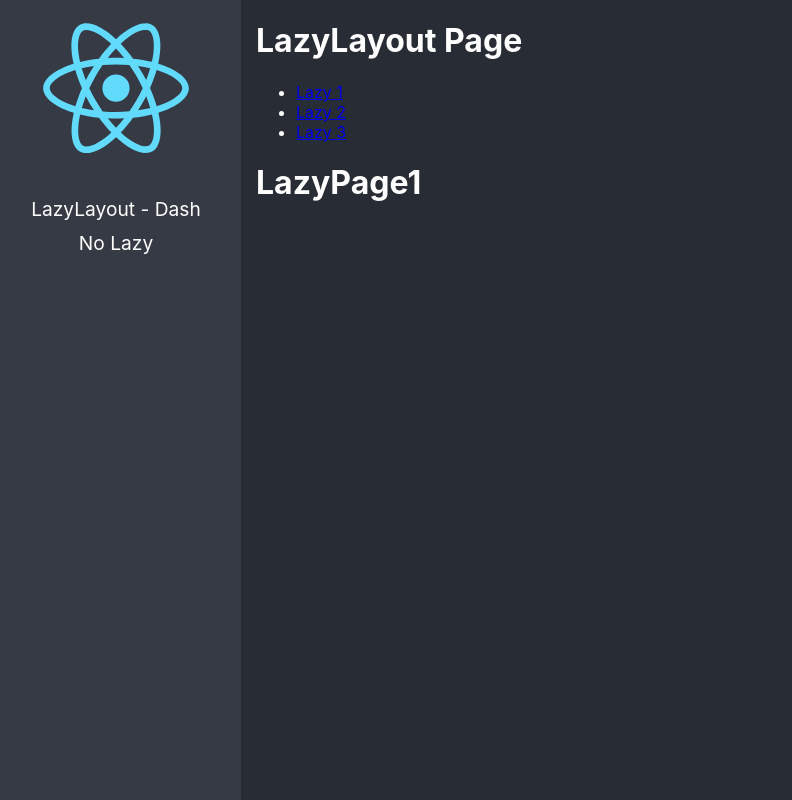
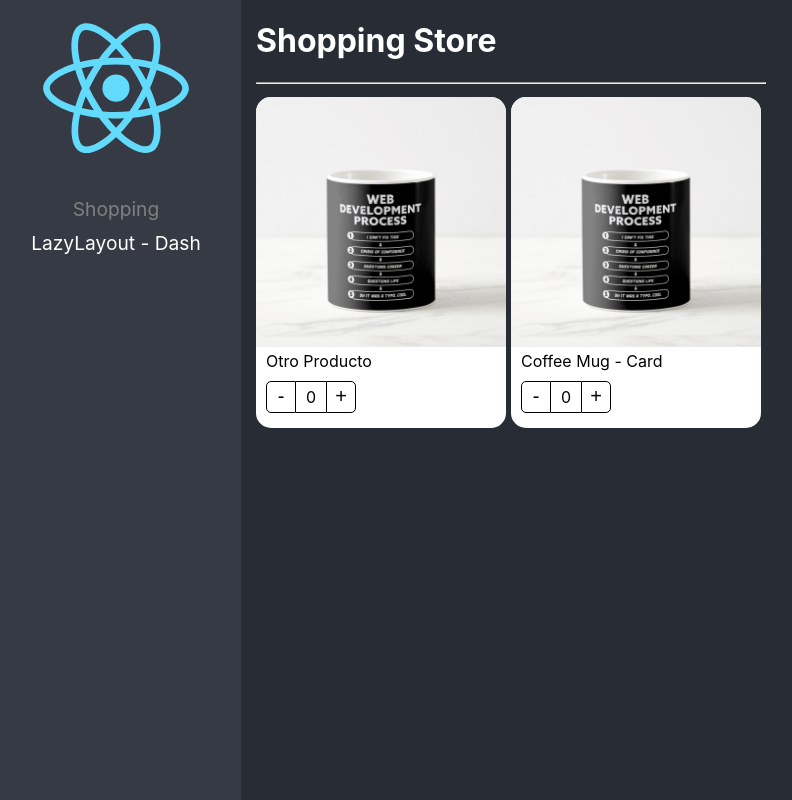
Before and after one commit to giselars/react-ts, a React (Create React App) app: page /shopping in a window 1280 px wide. Before the commit this address led to /lazyload/lazy1. Shown: the whole page, without its empty margins (9-801 px from the left). Built offline with nearby package versions, Linux system fonts and the light colour scheme.

Commit message:
:zap: Component compound ready

```diff
--- /dev/null
+++ b/src/02-component-patterns/components/ProductButtons.tsx
@@ -0,0 +1,27 @@
+import { useContext } from "react";
+import { ProductContext } from "./ProductCard";
+
+import styles from '../styles/styles.module.css';
+
+
+
+export const ProductButtons = () => {
+
+    const { increaseBy, counter } = useContext( ProductContext );
+
+    return(
+        <div className={ styles.buttonsContainer}>
+            <button
+            className={ styles.buttonMinus}
+            onClick={ () => increaseBy(-1) }
+            > - </button>
+
+            <div className={ styles.countLabel }>{ counter }</div>
+
+            <button
+            className={ styles.buttonAdd }
+            onClick={ () => increaseBy(+1) }
+            >+</button>
+        </div>
+    )
+}
--- /dev/null
+++ b/src/02-component-patterns/components/ProductCard.tsx
@@ -0,0 +1,27 @@
+import { createContext } from 'react';
+import { useProduct } from '../hooks/useProduct';
+import styles from '../styles/styles.module.css';
+
+import { ProductCardProps, ProductContextProps } from '../interfaces/interfaces';
+
+
+
+export const ProductContext = createContext({} as ProductContextProps);
+const { Provider } = ProductContext;
+
+export const ProductCard = ({ children, product }: ProductCardProps) => {
+
+    const { counter, increaseBy } = useProduct();
+
+    return (
+        <Provider value={{
+            counter,
+            increaseBy,
+            product
+        }}>
+            <div className={ styles.productCard }>
+                { children }
+            </div>
+        </Provider>
+    )
+}
--- /dev/null
+++ b/src/02-component-patterns/components/ProductImage.tsx
@@ -0,0 +1,24 @@
+import { useContext } from "react";
+import { ProductContext } from "./ProductCard";
+
+import noImage from '../assets/no-image.jpg';
+import styles from '../styles/styles.module.css';
+
+
+export const ProductImage = ({ img = '' }) => {
+
+    const { product } = useContext( ProductContext );
+    let imgToShow: string;
+
+    if ( img ){
+        imgToShow = img;
+    } else if ( product.img ) {
+        imgToShow = product.img;
+    } else {
+        imgToShow = noImage;
+    }
+
+    return(
+        <img className={ styles.productImg } src={ imgToShow } alt="Product" />
+    )
+}
--- /dev/null
+++ b/src/02-component-patterns/components/ProductTitle.tsx
@@ -0,0 +1,13 @@
+import { useContext } from "react";
+import { ProductContext } from "./ProductCard";
+
+import styles from '../styles/styles.module.css';
+
+
+export const ProductTitle = ({ title }: {title?: string}) => {
+
+    const { product } = useContext( ProductContext );
+    return (
+        <span className={ styles.productDescription }>{ title ? title : product.title }</span>
+    )
+}
--- /dev/null
+++ b/src/02-component-patterns/components/index.ts
@@ -0,0 +1,18 @@
+import { ProductCard as ProductCardHOC} from './ProductCard';
+
+import { ProductImage } from './ProductImage';
+import { ProductTitle } from './ProductTitle';
+import { ProductButtons } from './ProductButtons';
+import { ProductCardHOCProps } from '../interfaces/interfaces';
+
+export * from './ProductButtons';
+export * from './ProductImage';
+export * from './ProductTitle';
+
+export const ProductCard: ProductCardHOCProps = Object.assign(ProductCardHOC,{
+    Title: ProductTitle,
+    Image: ProductImage,
+    Buttons: ProductButtons
+})
+
+export default ProductCard;
--- /dev/null
+++ b/src/02-component-patterns/hooks/useProduct.ts
@@ -0,0 +1,18 @@
+import { useState } from 'react';
+
+
+export const useProduct = () => {
+
+    const [counter, setCounter] = useState(0);
+
+    const increaseBy = ( value:number) => {
+        setCounter( prev => Math.max( prev + value, 0 ) );
+    }
+
+  return {
+        //properties
+        counter,
+        //methods
+        increaseBy,
+  }
+}
--- /dev/null
+++ b/src/02-component-patterns/interfaces/interfaces.ts
@@ -0,0 +1,30 @@
+import { ReactElement } from "react";
+
+export interface ProductCardProps {
+	product: Product;
+    children?: ReactElement | ReactElement[];
+}
+
+export interface Product {
+	id: string;
+	title: string;
+	img?: string;
+}
+
+export interface ProductContextProps {
+    counter: number;
+    increaseBy: ( value: number ) => void;
+    product: Product;
+}
+
+export interface ProductButtonsProps {
+    counter: number;
+    increaseBy: (value: number) => void;
+}
+
+export interface ProductCardHOCProps {
+    ({ children, product }: ProductCardProps) : JSX.Element,
+    Title: ({ title }: { title?: string }) => JSX.Element,
+    Image: ({ img }: { img?: string }) => JSX.Element,
+    Buttons: () => JSX.Element
+}
--- /dev/null
+++ b/src/02-component-patterns/pages/ShoppingPage.tsx
@@ -0,0 +1,36 @@
+import { ProductImage, ProductTitle, ProductButtons, ProductCard } from "../components";
+
+const product = {
+    id: '1',
+    title: 'Coffee Mug - Card',
+    img: './coffee-mug.png'
+}
+
+
+export const ShoppingPage = () => {
+  return (
+    <div>
+        <h1>Shopping Store</h1>
+        <hr />
+        <div style={{
+            display: 'flex',
+            flexDirection: 'row',
+            flexWrap: 'wrap'
+        }}>
+
+            <ProductCard product={ product }>
+                <ProductCard.Image/>
+                <ProductCard.Title title={ 'Otro Producto' }/>
+                <ProductCard.Buttons />
+            </ProductCard>
+
+            <ProductCard product={ product }>
+                <ProductImage/>
+                <ProductTitle/>
+                <ProductButtons />
+            </ProductCard>
+
+        </div>
+    </div>
+  )
+}
--- /dev/null
+++ b/src/02-component-patterns/styles/styles.module.css
@@ -0,0 +1,62 @@
+
+
+.productCard {
+    background-color: white;
+    border-radius: 15px;
+    color: black;
+    padding-bottom: 5px;
+    width: 250px;
+    margin-right: 5px;
+    margin-top: 5px;
+}
+
+.productImg {
+    border-radius: 15px 15px 0px 0px;
+    width: 100%;
+}
+
+.productDescription {
+    margin: 10px;
+}
+
+.buttonsContainer {
+    margin: 10px;
+    display: flex;
+    flex-direction: row;
+}
+
+.buttonMinus {
+    cursor: pointer;
+    background-color: transparent;
+    border: 1px solid black;
+    border-radius: 5px 0px 0px 5px;
+    font-size: 20px;
+    width: 30px;
+}
+
+.buttonMinus:hover {
+    background-color: rgba(0, 0, 0, 0.1);
+}
+
+.countLabel {
+    border-bottom: 1px solid black;
+    border-top: 1px solid black;
+    font-size: 16px;
+    height: 25px;
+    padding-top: 5px;
+    text-align: center;
+    width: 30px;
+}
+
+.buttonAdd {
+    cursor: pointer;
+    background-color: transparent;
+    border: 1px solid black;
+    border-radius: 0px 5px 5px 0px;
+    font-size: 20px;
+    width: 30px;
+}
+
+.buttonAdd:hover {
+    background-color: rgba(0, 0, 0, 0.1);
+}
--- a/src/routes/routes.ts
+++ b/src/routes/routes.ts
@@ -1,5 +1,6 @@
 import { lazy, LazyExoticComponent } from 'react';
-import { NoLazy } from '../01-lazyload/pages/NoLazy';
+
+import { ShoppingPage } from '../02-component-patterns/pages/ShoppingPage';
 
 
 type JSXComponent = () => JSX.Element;
@@ -17,17 +18,16 @@ const LazyLayout = lazy( () => import(/* webpackChunkName: "LazyLayout" */ '../0
 
 export const routes: Route[] = [
     {
+        to:'/shopping',
+        path: 'shopping',
+        Component: ShoppingPage,
+        name: 'Shopping'
+    },
+    {
         to:'/lazyload/*',
         path: '/lazyload/*',
         Component: LazyLayout,
         name: 'LazyLayout - Dash'
-    },
-    {
-        to:'/no-lazy',
-        path: 'no-lazy',
-        Component: NoLazy,
-        name: 'No Lazy'
-    },
-
+    }
 
 ];
```
Also changed, not shown: public/coffee-mug.png (added), src/02-component-patterns/assets/no-image.jpg (added).
